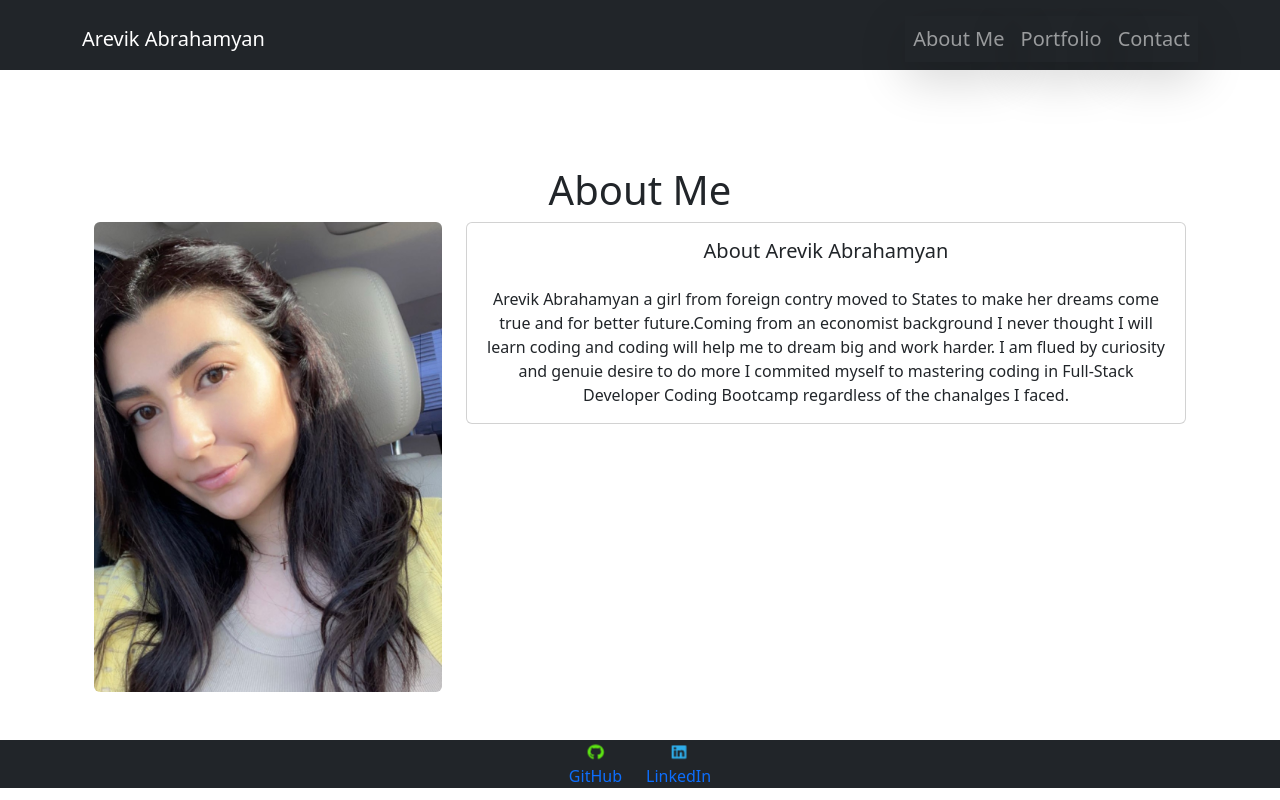
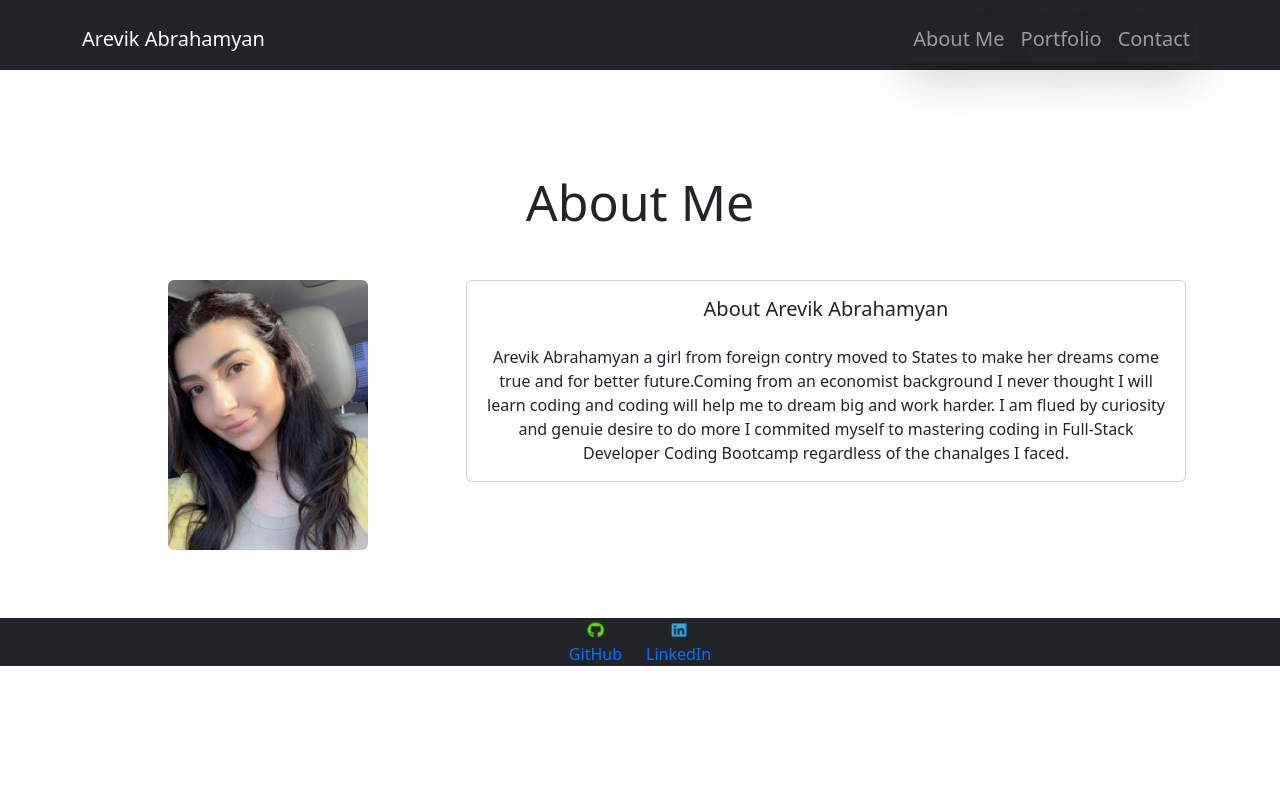
Before and after one commit to Sunny9810/React-Portfolio, a React (Create React App) app: page /React-Portfolio in a window 1280 px wide. Built offline with nearby package versions, Linux system fonts and the light colour scheme.

Commit message:
adding styling for commponents

```diff
--- a/src/style/About.css
+++ b/src/style/About.css
@@ -0,0 +1,16 @@
+/* ABOUT SECTION */
+
+/* Styling for the heading */
+.about-heading {
+    text-align: center;
+    margin-top: 0.4rem;
+    margin-bottom: 3rem;
+    font-size: 50px;
+  }
+  /* Styling for the image */
+  .about-image {
+    max-width: 100%; /* Ensure the image scales correctly */
+    width: 200px;
+    height: auto;
+    margin-bottom: 20px; /* Add margin-bottom for mobile view */
+  }
```
